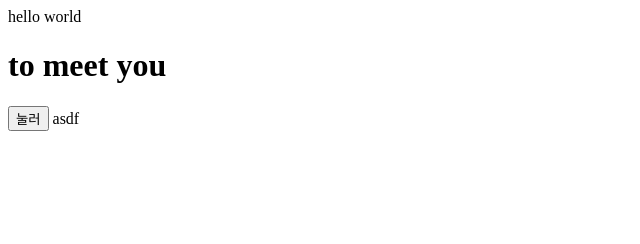
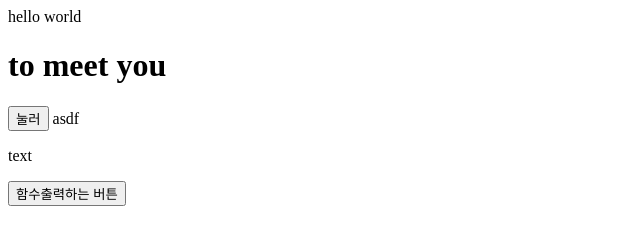
Before and after one commit to jihoo08/jihoo-s, a plain HTML site: page index.html in a window 1280 px wide. Shown: the whole page, without its empty margins (0-640 px from the left). Drawn offline with Linux system fonts and the light colour scheme.

Commit message:
html changes

```diff
--- a/index.html
+++ b/index.html
@@ -11,5 +11,17 @@
     <button onclick='alert("안녕")'>눌러</button>
     asdf
 
+    <p id="p1">text</p>
+    <button onclick = 'first'>함수출력하는 버튼</button>
+    <script>
+        function first() {
+            let x = document.getElementById("p1");
+            x.style.color = "green"
+            x.style.border ="dashed"
+
+    }
+    </script>
+
+
 </body>
 </html>
```
